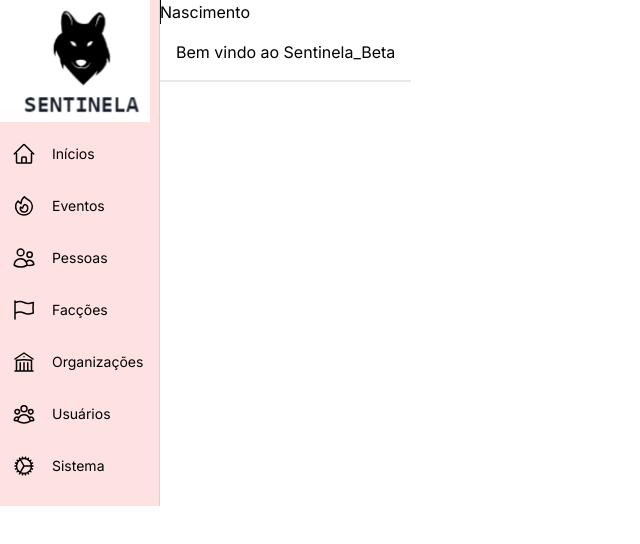
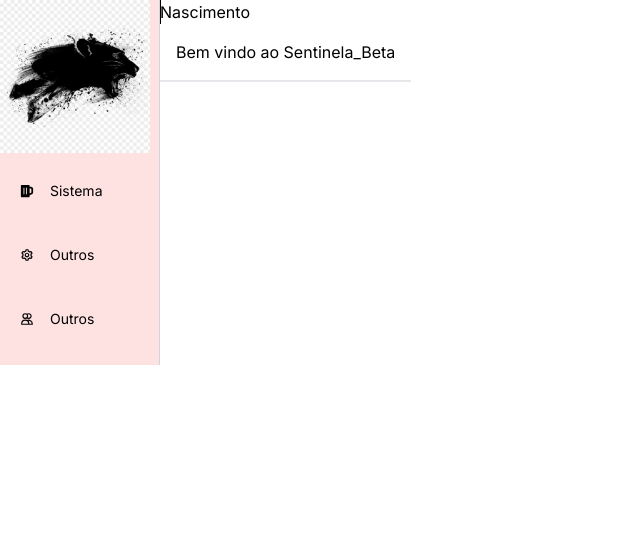
Before and after one commit to carloscasb/sentinela_beta, a Next.js app: page / in a window 1280 px wide. Shown: the top 544 px of the page, without its empty margins (0-640 px from the left). Built offline with nearby package versions, Linux system fonts and the light colour scheme.

Commit message:
corregindo do projeto na pasta icon e sidebar

```diff
--- a/app/components/Navbar.tsx
+++ b/app/components/Navbar.tsx
@@ -1,4 +1,5 @@
-import Image from "next/image"
+//import Image from "next/image"
+
 
 export default function Navbar() {
     return (
--- a/app/components/Sidebar.tsx
+++ b/app/components/Sidebar.tsx
@@ -1,10 +1,14 @@
+"use cliente"
 import Image from "next/image"
 import Link from "next/link"
-import {IconeCasa, IconeEventos, IconeFaccoes, IconeLogin, IconeOrganizacoes, IconePasta, IconePessoas, IconeSistema, IconeUsuarios} from '../icons/page'
-import UserPage from "../users/page"
+//import {IconeCasa, IconeEventos, IconeFaccoes,  IconeOrganizacoes,  IconePessoas, IconeSistema, IconeUsuarios} from '../icons/page'
+//import UserPage from "../users/page"
 
+import { FaBeer } from "react-icons/fa";
 
+import { BiCog } from 'react-icons/bi'
 
+import { HiOutlineUsers } from 'react-icons/hi'
 
 export default function Sidebar() {
     return (
@@ -13,7 +17,7 @@ export default function Sidebar() {
             <div >
                 <div>
                     <Image
-                        src="/logoS.png"
+                        src="/logo.png"
                         width={150}
                         height={150}
                         alt="Picture of the author"
@@ -22,57 +26,31 @@ export default function Sidebar() {
 
                  <div className="flex-1">
                     <ul  className="pt-2 pb-4 space-y-1 text-sm" >
-                        <li className="rounded-sm">
-                            <Link href='/' className="flex items-center p-3 space-x-4 rounded-md">
-                                {IconeCasa}
-                                <span>Inícios</span>
-                            </Link>
-                        </li>
-
-                        <li className="rounded-sm">
-                            <Link href='/site/evento' className="flex items-center p-3 space-x-4 rounded-md">
-                                {IconeEventos}
-                                <span>Eventos</span>
-                            </Link>
-                        </li>
-
-                        <li className="rounded-sm">
-                            <Link href='/site/pessoa' className="flex items-center p-3 space-x-4 rounded-md">
-                                {IconePessoas}
-                                <span>Pessoas</span>
-                            </Link>
-                        </li>
-
-                        <li className="rounded-sm">
-                            <Link href='/site/faccao' className="flex items-center p-3 space-x-4 rounded-md">
-                                {IconeFaccoes}
-                                <span>Facções</span>
-                            </Link>
-                        </li>
 
 
                         <li className="rounded-sm">
-                            <Link href='/site/organizacao' className="flex items-center p-3 space-x-4 rounded-md">
-                                {IconeOrganizacoes}
-                                <span>Organizações</span>
-                            </Link>
-                        </li>
+                            <Link href='/site/sistema' className="flex items-center p-5 space-x-4 rounded-sm">
+                            <FaBeer />
 
-                        <li className="rounded-sm">
-                            <Link href='/users' className="flex items-center p-3 space-x-4 rounded-md">
-                                {IconeUsuarios}
-                                <span>Usuários</span>
-                            </Link>
-                        </li>
-
-                        <li className="rounded-sm">
-                            <Link href='/site/sistema' className="flex items-center p-3 space-x-4 rounded-md">
-                                {IconeSistema}
                                 <span>Sistema</span>
                             </Link>
                         </li>
 
+                        <li className=" rounded-xl">
+                            <Link href='/site/faccao' className="flex items-center p-5 space-x-4  rounded-none ">
 
+                           < BiCog/>
+                                <span>Outros</span>
+                            </Link>
+                        </li>
+
+                        <li className=" rounded-xl">
+                            <Link href='/site/faccao' className="flex items-center p-5 space-x-4  rounded-none ">
+
+                           < HiOutlineUsers/>
+                                <span>Outros</span>
+                            </Link>
+                        </li>
 
 
                     </ul>
--- a/app/icons/page.js
+++ /dev/null
@@ -1,69 +0,0 @@
-export const IconeCasa=(
-    <svg xmlns="http://www.w3.org/2000/svg" fill="none" viewBox="0 0 24 24" strokeWidth={1.5} stroke="currentColor" className="w-6 h-6">
-  <path strokeLinecap="round" strokeLinejoin="round" d="M2.25 12l8.954-8.955c.44-.439 1.152-.439 1.591 0L21.75 12M4.5 9.75v10.125c0 .621.504 1.125 1.125 1.125H9.75v-4.875c0-.621.504-1.125 1.125-1.125h2.25c.621 0 1.125.504 1.125 1.125V21h4.125c.621 0 1.125-.504 1.125-1.125V9.75M8.25 21h8.25" />
-</svg>
-
-)
-
-
-export const IconePasta=(
-  <svg xmlns="http://www.w3.org/2000/svg" fill="none" viewBox="0 0 24 24" stroke-width="1.5" stroke="currentColor" class="w-6 h-6">
-    <path stroke-linecap="round" stroke-linejoin="round" d="M15.666 3.888A2.25 2.25 0 0013.5 2.25h-3c-1.03 0-1.9.693-2.166 1.638m7.332 0c.055.194.084.4.084.612v0a.75.75 0 01-.75.75H9a.75.75 0 01-.75-.75v0c0-.212.03-.418.084-.612m7.332 0c.646.049 1.288.11 1.927.184 1.1.128 1.907 1.077 1.907 2.185V19.5a2.25 2.25 0 01-2.25 2.25H6.75A2.25 2.25 0 014.5 19.5V6.257c0-1.108.806-2.057 1.907-2.185a48.208 48.208 0 011.927-.184" />
-  </svg>
-  )
-
-  export const IconeUser=(
-  <svg xmlns="http://www.w3.org/2000/svg" fill="none" viewBox="0 0 24 24" stroke-width="1.5" stroke="currentColor" class="w-6 h-6">
-    <path stroke-linecap="round" stroke-linejoin="round" d="M19 7.5v3m0 0v3m0-3h3m-3 0h-3m-2.25-4.125a3.375 3.375 0 11-6.75 0 3.375 3.375 0 016.75 0zM4 19.235v-.11a6.375 6.375 0 0112.75 0v.109A12.318 12.318 0 0110.374 21c-2.331 0-4.512-.645-6.374-1.766z" />
-  </svg>
-  )
-
-  export const IconeLogin=(
-  <svg xmlns="http://www.w3.org/2000/svg" fill="none" viewBox="0 0 24 24" stroke-width="1.5" stroke="currentColor" class="w-6 h-6">
-    <path stroke-linecap="round" stroke-linejoin="round" d="M15.75 9V5.25A2.25 2.25 0 0013.5 3h-6a2.25 2.25 0 00-2.25 2.25v13.5A2.25 2.25 0 007.5 21h6a2.25 2.25 0 002.25-2.25V15m3 0l3-3m0 0l-3-3m3 3H9" />
-  </svg>
-  )
-
-
-  export const IconeEventos=(
-  <svg xmlns="http://www.w3.org/2000/svg" fill="none" viewBox="0 0 24 24" stroke-width="1.5" stroke="currentColor" class="w-6 h-6">
-  <path stroke-linecap="round" stroke-linejoin="round" d="M15.362 5.214A8.252 8.252 0 0112 21 8.25 8.25 0 016.038 7.048 8.287 8.287 0 009 9.6a8.983 8.983 0 013.361-6.867 8.21 8.21 0 003 2.48z" />
-  <path stroke-linecap="round" stroke-linejoin="round" d="M12 18a3.75 3.75 0 00.495-7.467 5.99 5.99 0 00-1.925 3.546 5.974 5.974 0 01-2.133-1A3.75 3.75 0 0012 18z" />
-</svg>
-  )
-
-  export const IconePessoas=(
-<svg xmlns="http://www.w3.org/2000/svg" fill="none" viewBox="0 0 24 24" stroke-width="1.5" stroke="currentColor" class="w-6 h-6">
-  <path stroke-linecap="round" stroke-linejoin="round" d="M15 19.128a9.38 9.38 0 002.625.372 9.337 9.337 0 004.121-.952 4.125 4.125 0 00-7.533-2.493M15 19.128v-.003c0-1.113-.285-2.16-.786-3.07M15 19.128v.106A12.318 12.318 0 018.624 21c-2.331 0-4.512-.645-6.374-1.766l-.001-.109a6.375 6.375 0 0111.964-3.07M12 6.375a3.375 3.375 0 11-6.75 0 3.375 3.375 0 016.75 0zm8.25 2.25a2.625 2.625 0 11-5.25 0 2.625 2.625 0 015.25 0z" />
-</svg>
-
-  )
-
-  export const IconeFaccoes=(
-<svg xmlns="http://www.w3.org/2000/svg" fill="none" viewBox="0 0 24 24" stroke-width="1.5" stroke="currentColor" class="w-6 h-6">
-  <path stroke-linecap="round" stroke-linejoin="round" d="M3 3v1.5M3 21v-6m0 0l2.77-.693a9 9 0 016.208.682l.108.054a9 9 0 006.086.71l3.114-.732a48.524 48.524 0 01-.005-10.499l-3.11.732a9 9 0 01-6.085-.711l-.108-.054a9 9 0 00-6.208-.682L3 4.5M3 15V4.5" />
-</svg>
-
-  )
-
-  export const IconeOrganizacoes=(
-    <svg xmlns="http://www.w3.org/2000/svg" fill="none" viewBox="0 0 24 24" stroke-width="1.5" stroke="currentColor" class="w-6 h-6">
-  <path stroke-linecap="round" stroke-linejoin="round" d="M12 21v-8.25M15.75 21v-8.25M8.25 21v-8.25M3 9l9-6 9 6m-1.5 12V10.332A48.36 48.36 0 0012 9.75c-2.551 0-5.056.2-7.5.582V21M3 21h18M12 6.75h.008v.008H12V6.75z" />
-</svg>
-
-
-  )
-
-  export const IconeUsuarios=(
-<svg xmlns="http://www.w3.org/2000/svg" fill="none" viewBox="0 0 24 24" stroke-width="1.5" stroke="currentColor" class="w-6 h-6">
-  <path stroke-linecap="round" stroke-linejoin="round" d="M18 18.72a9.094 9.094 0 003.741-.479 3 3 0 00-4.682-2.72m.94 3.198l.001.031c0 .225-.012.447-.037.666A11.944 11.944 0 0112 21c-2.17 0-4.207-.576-5.963-1.584A6.062 6.062 0 016 18.719m12 0a5.971 5.971 0 00-.941-3.197m0 0A5.995 5.995 0 0012 12.75a5.995 5.995 0 00-5.058 2.772m0 0a3 3 0 00-4.681 2.72 8.986 8.986 0 003.74.477m.94-3.197a5.971 5.971 0 00-.94 3.197M15 6.75a3 3 0 11-6 0 3 3 0 016 0zm6 3a2.25 2.25 0 11-4.5 0 2.25 2.25 0 014.5 0zm-13.5 0a2.25 2.25 0 11-4.5 0 2.25 2.25 0 014.5 0z" />
-</svg>
-
-  )
-
-  export const IconeSistema=(
-<svg xmlns="http://www.w3.org/2000/svg" fill="none" viewBox="0 0 24 24" stroke-width="1.5" stroke="currentColor" class="w-6 h-6">
-  <path stroke-linecap="round" stroke-linejoin="round" d="M4.5 12a7.5 7.5 0 0015 0m-15 0a7.5 7.5 0 1115 0m-15 0H3m16.5 0H21m-1.5 0H12m-8.457 3.077l1.41-.513m14.095-5.13l1.41-.513M5.106 17.785l1.15-.964m11.49-9.642l1.149-.964M7.501 19.795l.75-1.3m7.5-12.99l.75-1.3m-6.063 16.658l.26-1.477m2.605-14.772l.26-1.477m0 17.726l-.26-1.477M10.698 4.614l-.26-1.477M16.5 19.794l-.75-1.299M7.5 4.205L12 12m6.894 5.785l-1.149-.964M6.256 7.178l-1.15-.964m15.352 8.864l-1.41-.513M4.954 9.435l-1.41-.514M12.002 12l-3.75 6.495" />
-</svg>
-
-    )
--- a/app/page.tsx
+++ b/app/page.tsx
@@ -1,4 +1,5 @@
 //import Image from 'next/image'
+//import {icone} from "../app/icons/page"
 
 export default function Home() {
   return (
--- a/app/users/page.tsx
+++ b/app/users/page.tsx
@@ -3,7 +3,7 @@
 
 
 import Link from "next/link";
-import { IconeCasa, IconeLogin, IconePasta, IconeUser } from "../icons/page";
+//import { IconeCasa,  IconePasta,  } from "../icons/page";
 
 
 export default function UserPage() {
--- a/package.json
+++ b/package.json
@@ -17,6 +17,7 @@
     "postcss": "8.4.27",
     "react": "18.2.0",
     "react-dom": "18.2.0",
+    "react-icons": "^4.10.1",
     "tailwindcss": "3.3.3",
     "typescript": "5.1.6"
   }
```
Also changed, not shown: 1 other file (tests, documents, lock files or other folders).
